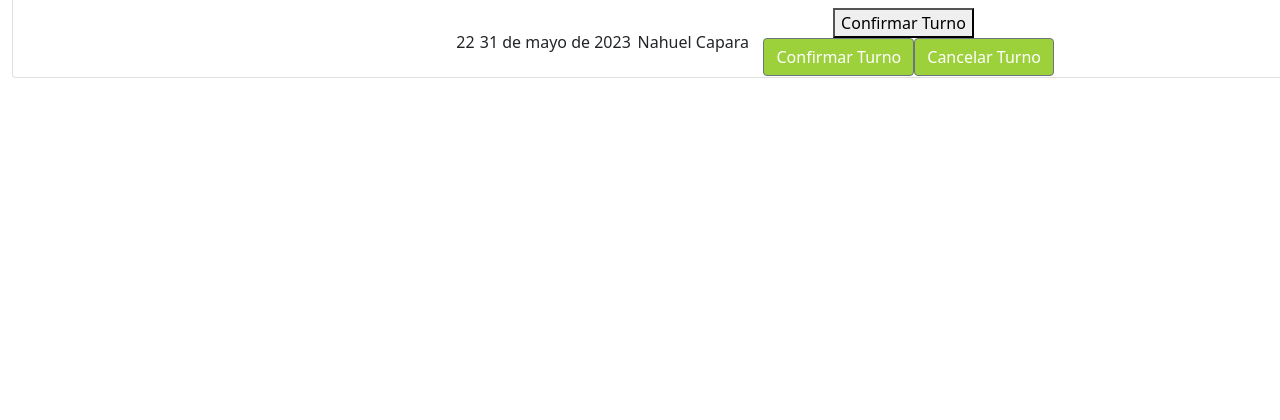
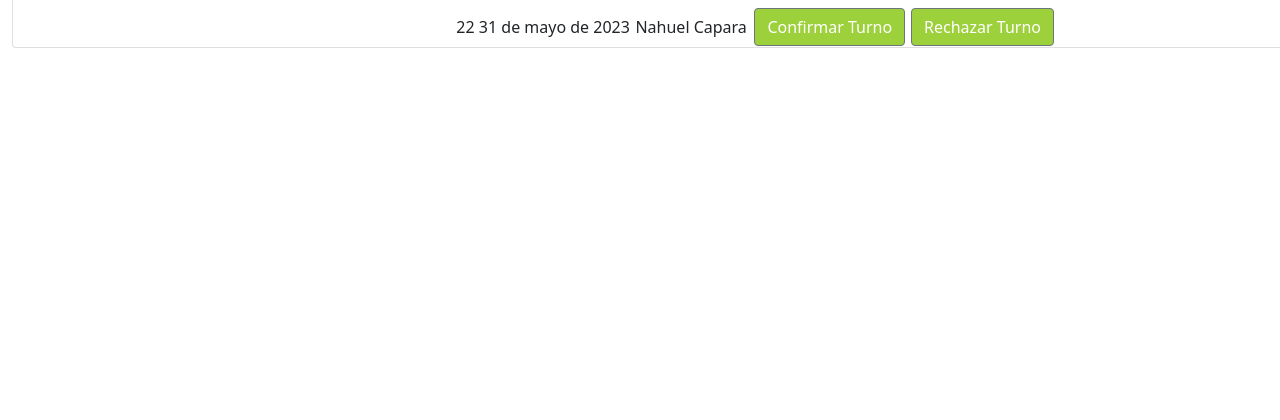
Before and after one commit to Fuwanto/VeterinariaOhMyDog, a Django app: page /solicitudes_de_turnos in a window 1280 px wide; the page is wider, and only the part inside the window is pictured. Shown: the part 346-766 px from the top of that part. Run offline with Django 4.2, Linux system fonts and the light colour scheme; data comes from the database, SQL or seed files in the repository; both versions use the stored data as it was after the commit.

Commit message:
Redirect incorrecto al confirmar y rechazar un turno solucionado

```diff
--- a/veterinaria/OhMyDog/templates/solicitudes_de_turnos.html
+++ b/veterinaria/OhMyDog/templates/solicitudes_de_turnos.html
@@ -31,30 +31,33 @@
 				<td>{{ turno.id }}</td>
 				<td>{{ turno.fecha_del_turno }}</td>
 				<td>{{ turno.cliente.nombre }}</td>
-
 				<td>
 					<form method="post" action="{% url 'confirmar_turno' %}">
 						{% csrf_token %}
 						<input type="hidden" name="turno_id" value="{{ turno.id }}">
-						<button type="submit">Confirmar Turno</button>
-					</form>
-					<a class="btn btn-secondary" href="{}" role="button" style="
+						<input type="hidden" name="next" value="{{ request.path }}">
+						<button type="submit" class=" btn btn-secondary" style="
 							text-align: left;
 							float: right;
 							background-color: rgb(157, 209, 59);
 							color: rgb(255, 255, 255);
-							text-decoration-color: rgb(157, 209, 59);
-						">
-						Cancelar Turno</a>
-					<a class="btn btn-secondary" href="{% url 'confirmar_turno' %}" role="button" style="
+							text-decoration-color: rgb(157, 209, 59);">Confirmar Turno</button>
+					</form>
+				</td>
+				<td>
+					<form method="post" action="{% url 'rechazar_turno' %}">
+						{% csrf_token %}
+						<input type="hidden" name="turno_id" value="{{ turno.id }}">
+						<input type="hidden" name="next" value="{{ request.path }}">
+						<button type="submit" class=" btn btn-secondary" style="
 							text-align: left;
 							float: right;
 							background-color: rgb(157, 209, 59);
 							color: rgb(255, 255, 255);
-							text-decoration-color: rgb(157, 209, 59);
-						">
-						Confirmar Turno</a>
+							text-decoration-color: rgb(157, 209, 59);">Rechazar Turno</button>
+					</form>
 				</td>
+
 			</tr>
 			{% endfor %}
 			{%else%}
--- a/veterinaria/OhMyDog/urls.py
+++ b/veterinaria/OhMyDog/urls.py
@@ -23,8 +23,8 @@ urlpatterns = [
     path('clientes/<int:cliente_id>/agregar_perro', agregar_perro, name='agregar_perro'),
     path('solicitar_turno',solicitar_turnos, name="solicitar_turno"),
     path('solicitudes_de_turnos',solicitudes_de_turnos, name="solicitudes_de_turnos"),
-    path('solicitudes_de_turnos', confirmar_turno, name="confirmar_turno"),
-    path('solicitudes_de_turnos', rechazar_turno, name="rechazar_turno"),
+    path('confirmar_turno', confirmar_turno, name="confirmar_turno"),
+    path('rechazar_turno', rechazar_turno, name="rechazar_turno"),
     path('perros/<int:perro_id>/', datos_de_un_perro, name='datos_de_un_perro')
 
 ]
--- a/veterinaria/OhMyDog/views/turnos.py
+++ b/veterinaria/OhMyDog/views/turnos.py
@@ -1,4 +1,4 @@
-from django.shortcuts import render
+from django.shortcuts import render, redirect
 from OhMyDog.modelos.tiposDeAtenciones.tiposDeAtenciones import TipoDeAtencion
 from OhMyDog.modelos.turnos import solicitar_turno, filtrar_turnos_pendientes, confirmar_turno_init, rechazar_turno_init, enviar_mail_confirmacion, enviar_mail_rechazo
 from OhMyDog.modelos.franjasHorarias.franjasHorarias import FranjaHoraria
@@ -44,6 +44,9 @@ def confirmar_turno(request):
         turno_id = request.POST.get('turno_id','')
         confirmar_turno_init(turno_id)
         enviar_mail_confirmacion(turno_id)
+        next_url = request.POST.get('next')
+        if next_url:
+                return redirect(next_url)
     return render (request, "solicitudes_de_turnos.html")
 
 
@@ -52,4 +55,7 @@ def rechazar_turno(request):
         turno_id = request.POST.get('turno_id')
         rechazar_turno_init(turno_id)
         enviar_mail_rechazo(turno_id)
+        next_url = request.POST.get('next')
+        if next_url:
+                return redirect(next_url)
     return render (request, "solicitudes_de_turnos.html")
```
Also changed, not shown: veterinaria/veterinaria.db.
